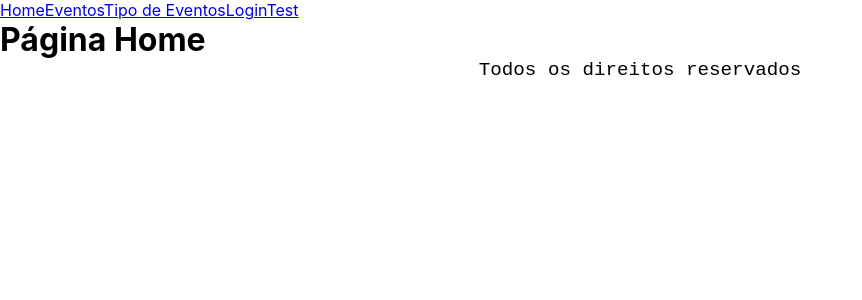
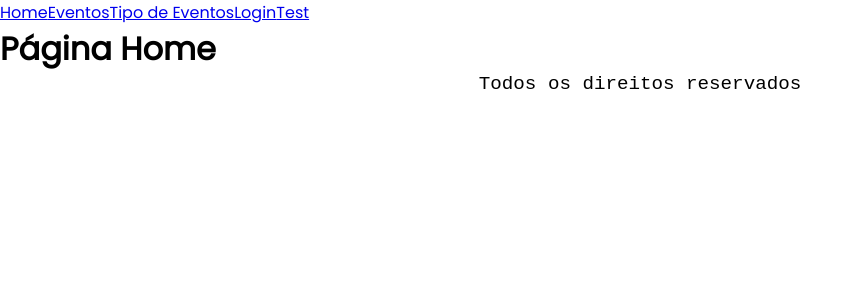
Before and after one commit to MatheusMacedoDev/event-plus-react-front-end, a React (Create React App) app: page / in a window 1280 px wide. Shown: the top 300 px of the page, without its empty margins (0-862 px from the left). Built offline with nearby package versions, Linux system fonts and the light colour scheme; the HTML template or start-up script is replaced by a standard one.

Commit message:
Changing general css

```diff
--- a/src/App.css
+++ /dev/null
@@ -1,5 +0,0 @@
-* {
-  margin: 0;
-  padding: 0;
-  box-sizing: border-box;
-}
--- a/src/App.js
+++ b/src/App.js
@@ -1,5 +1,3 @@
-import './App.css';
-
 import RouteView from './routes';
 
 const App = () => (
--- a/src/index.css
+++ b/src/index.css
@@ -1,13 +1,24 @@
-body {
-  margin: 0;
-  font-family: -apple-system, BlinkMacSystemFont, 'Segoe UI', 'Roboto', 'Oxygen',
-    'Ubuntu', 'Cantarell', 'Fira Sans', 'Droid Sans', 'Helvetica Neue',
-    sans-serif;
-  -webkit-font-smoothing: antialiased;
-  -moz-osx-font-smoothing: grayscale;
+@font-face {
+  font-family: Poppins-Regular;
+  src: url(./assets/fonts/Poppins/Poppins-Regular.ttf);
 }
 
-code {
-  font-family: source-code-pro, Menlo, Monaco, Consolas, 'Courier New',
-    monospace;
+* {
+  margin: 0;
+  padding: 0;
+  box-sizing: border-box;
 }
+
+body {
+  font-family: 'Poppins-Regular','Courier New', Courier, monospace;
+}
+
+:root {
+  /* Cores */
+  --color-white: #fff;
+  --color-dark-blue: #201849;
+  --color-blue-red: #511948;
+  --color-medium-red: #821B47;
+  --color-red: #B51D44;
+  --text-color: #000;
+}
```
